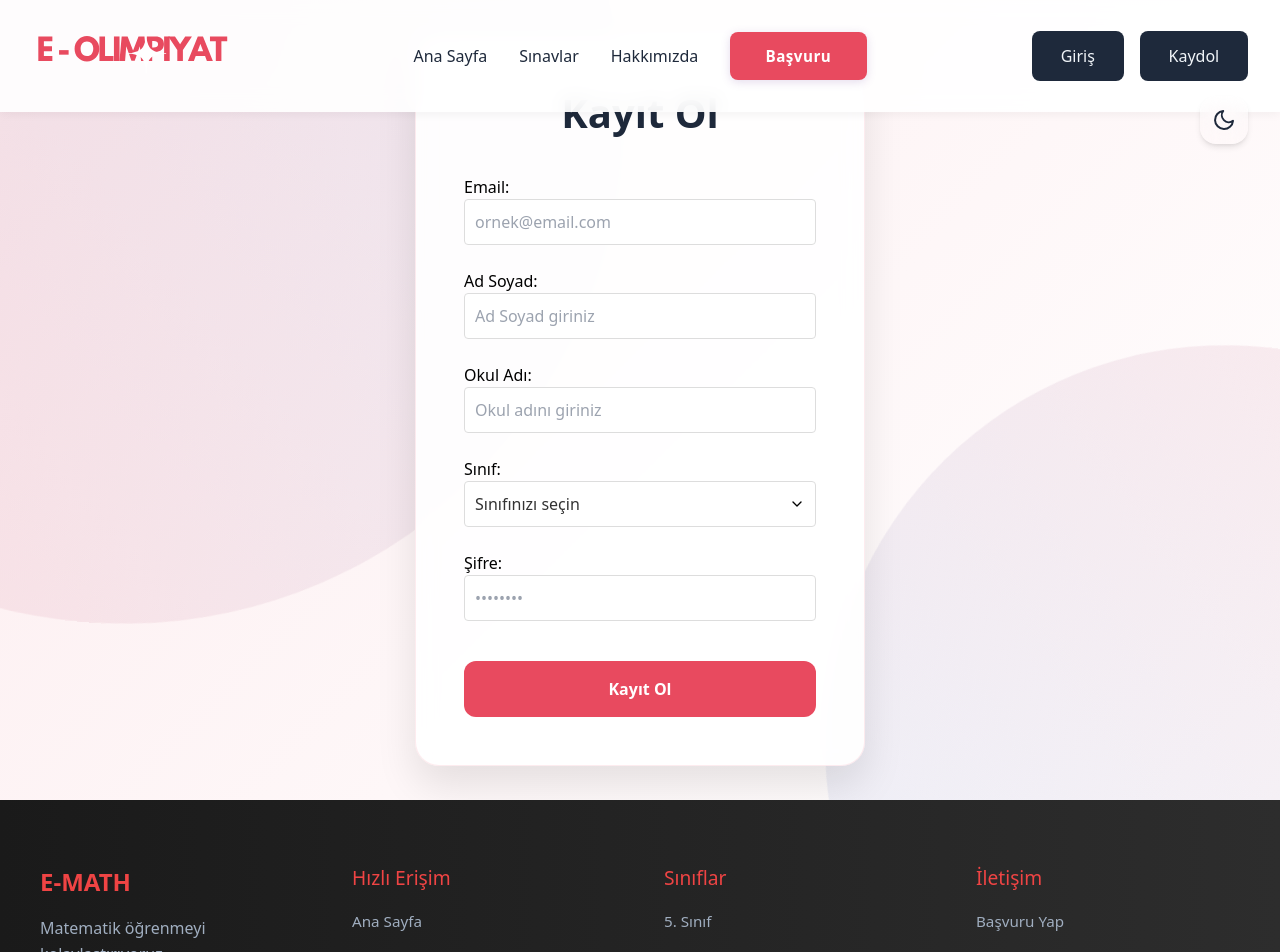
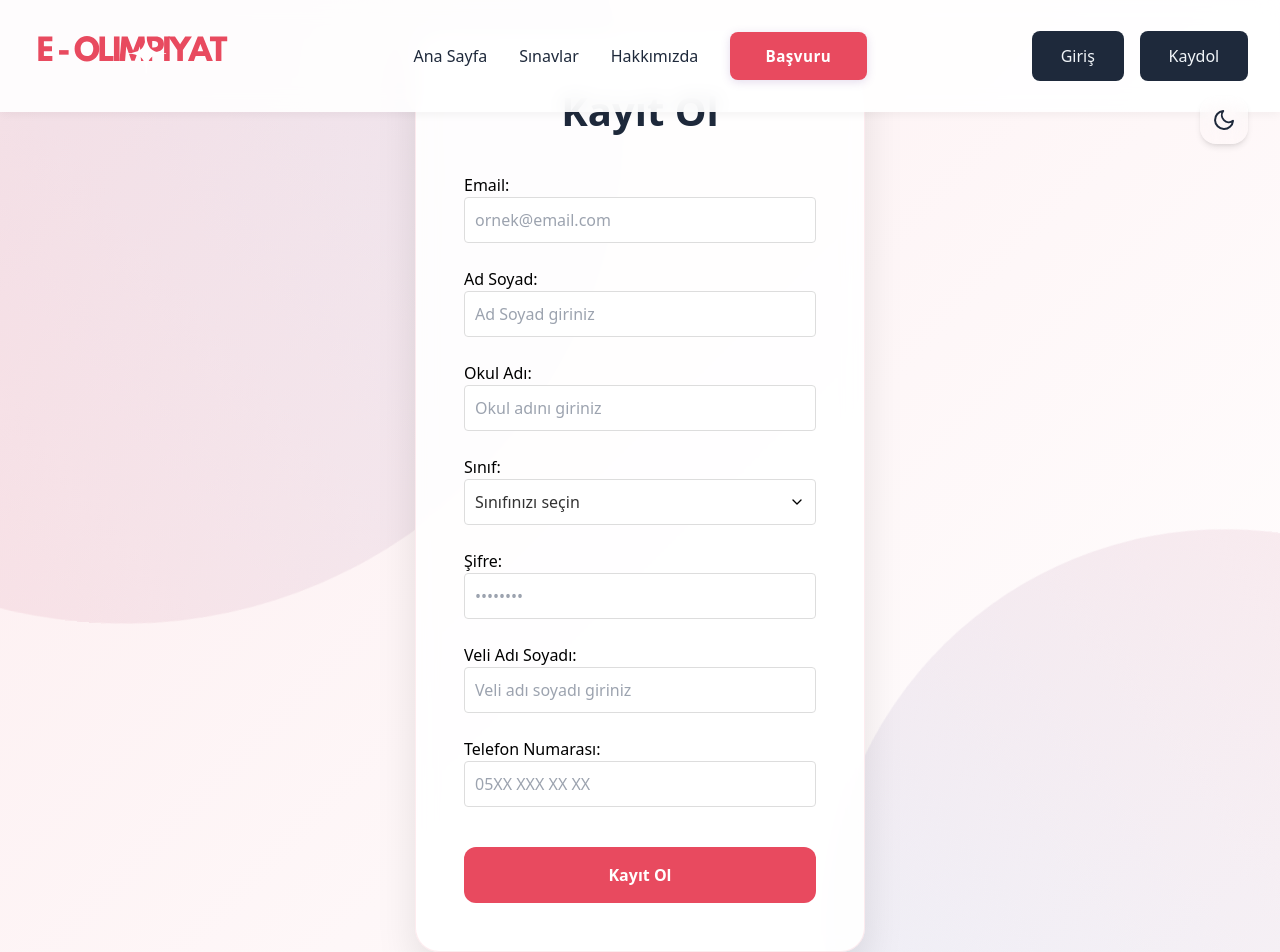
Before and after one commit to alifuatakbas/e-math-frontend, a Next.js app: page /register in a window 1280 px wide. Shown: the top 952 px of the page. Built offline with nearby package versions, Linux system fonts and the light colour scheme.

Commit message:
Register formuna veli bilgileri eklendi

```diff
--- a/app/components/RegisterForm.tsx
+++ b/app/components/RegisterForm.tsx
@@ -10,9 +10,11 @@ const Register: React.FC = () => {
   const [formData, setFormData] = useState({
     email: '',
     password: '',
-    full_name: '',  // Eklendi
+    full_name: '',
     school_name: '',
-    branch: ''
+    branch: '',
+    parent_name: '',  // Eklendi
+    phone: ''
   });
   const [error, setError] = useState<string>('');
   const [message, setMessage] = useState<string>('');
@@ -64,13 +66,21 @@ const handleChange = (e: React.ChangeEvent<HTMLInputElement | HTMLSelectElement>
     [name]: value
   }));
 };
-
+const validatePhone = (phone: string) => {
+    const phoneRegex = /^[0-9]{10,11}$/;
+    return phoneRegex.test(phone);
+};
 const handleRegister = async (e: React.FormEvent<HTMLFormElement>) => {
     e.preventDefault();
     setIsLoading(true); // Yükleme başladı
     setError('');
     setMessage('');
-
+      // Telefon numarası doğrulama
+    if (!validatePhone(formData.phone)) {
+        setError('Lütfen geçerli bir telefon numarası giriniz');
+        setIsLoading(false);
+        return;
+    }
      const passwordError = validatePassword(formData.password);
     if (passwordError) {
         setError(passwordError);
@@ -97,11 +107,13 @@ const handleRegister = async (e: React.FormEvent<HTMLFormElement>) => {
 
         // Form alanlarını temizle
         setFormData({
-          email: '',
-          password: '',
-          full_name: '',
-          school_name: '',
-          branch: ''
+    email: '',
+    password: '',
+    full_name: '',
+    school_name: '',
+    branch: '',
+    parent_name: '',  // Eklendi
+    phone: ''
         });
       } else {
         if (data.detail === "Email adresi zaten kayıtlı") {
@@ -204,6 +216,35 @@ const handleRegister = async (e: React.FormEvent<HTMLFormElement>) => {
                 placeholder="••••••••"
             />
           </div>
+          <div className={styles.inputGroup}>
+            <label htmlFor="parent_name">Veli Adı Soyadı:</label>
+            <input
+                type="text"
+                id="parent_name"
+                name="parent_name"
+                value={formData.parent_name}
+                onChange={handleChange}
+                required
+                className={styles.input}
+                placeholder="Veli adı soyadı giriniz"
+            />
+          </div>
+
+          <div className={styles.inputGroup}>
+            <label htmlFor="phone">Telefon Numarası:</label>
+            <input
+                type="tel"
+                id="phone"
+                name="phone"
+                value={formData.phone}
+                onChange={handleChange}
+                required
+                className={styles.input}
+                placeholder="05XX XXX XX XX"
+                pattern="[0-9]{10,11}"  // Telefon numarası formatı
+                title="Lütfen geçerli bir telefon numarası giriniz"
+            />
+          </div>
 
           <button
               type="submit"
```
